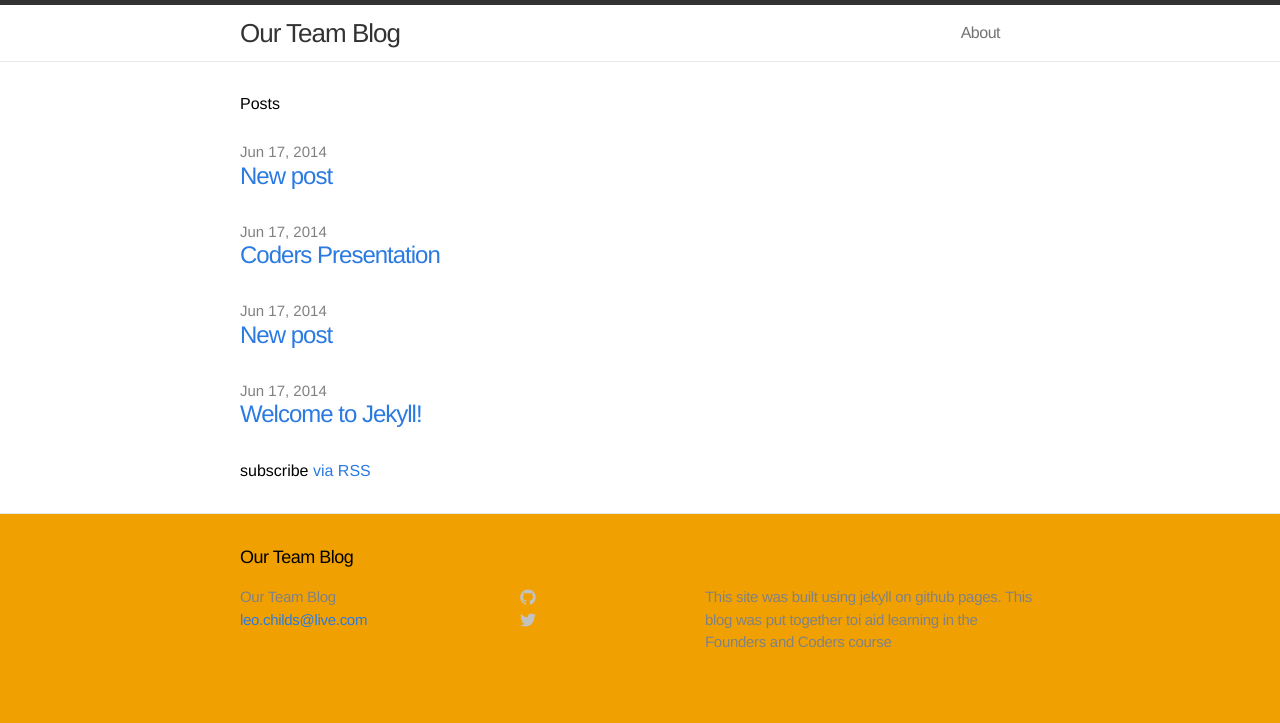
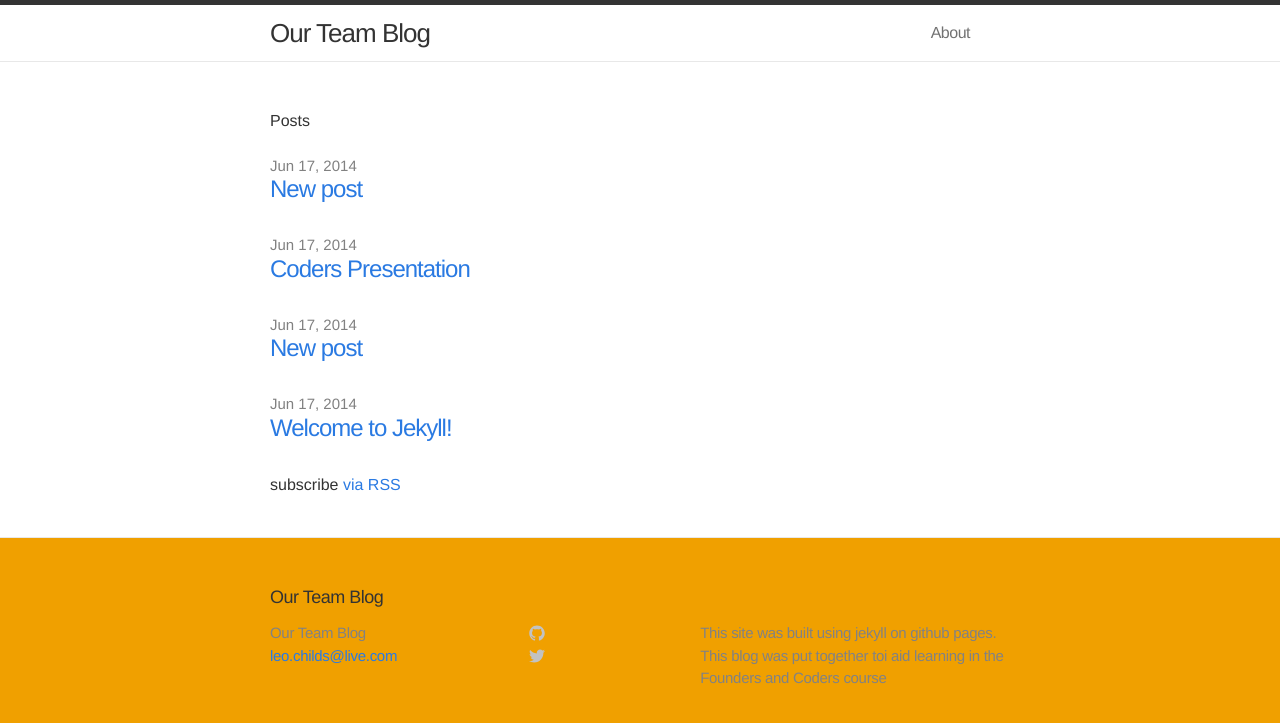
Before and after one commit to leochilds/digitalalchemy, a Jekyll site: the page built from index.html, in a window 1280 px wide. Shown: the top 723 px of the page. Built offline with Jekyll 4.4.1, drawn with Linux system fonts in a browser that asks for light colours; nearby versions of some CDN libraries.

Commit message:
committing the bootstrap

```diff
--- a/_includes/head.html
+++ b/_includes/head.html
@@ -1,11 +1,13 @@
 <head>
+
     <meta charset="utf-8">
     <meta http-equiv="X-UA-Compatible" content="IE=edge">
     <title>{% if page.title %}{{ page.title }}{% else %}{{ site.title }}{% endif %}</title>
     <meta name="viewport" content="width=device-width">
     <meta name="description" content="{{ site.description }}">
     <link rel="canonical" href="{{ page.url | replace:'index.html','' | prepend: site.baseurl | prepend: site.url }}">
-
+    <link href="//maxcdn.bootstrapcdn.com/bootstrap/3.1.1/css/bootstrap.min.css" rel="stylesheet">
+    </head>
     <!-- Custom CSS -->
     <link rel="stylesheet" href="{{ "/css/main.css" | prepend: site.baseurl }}">
 
```
